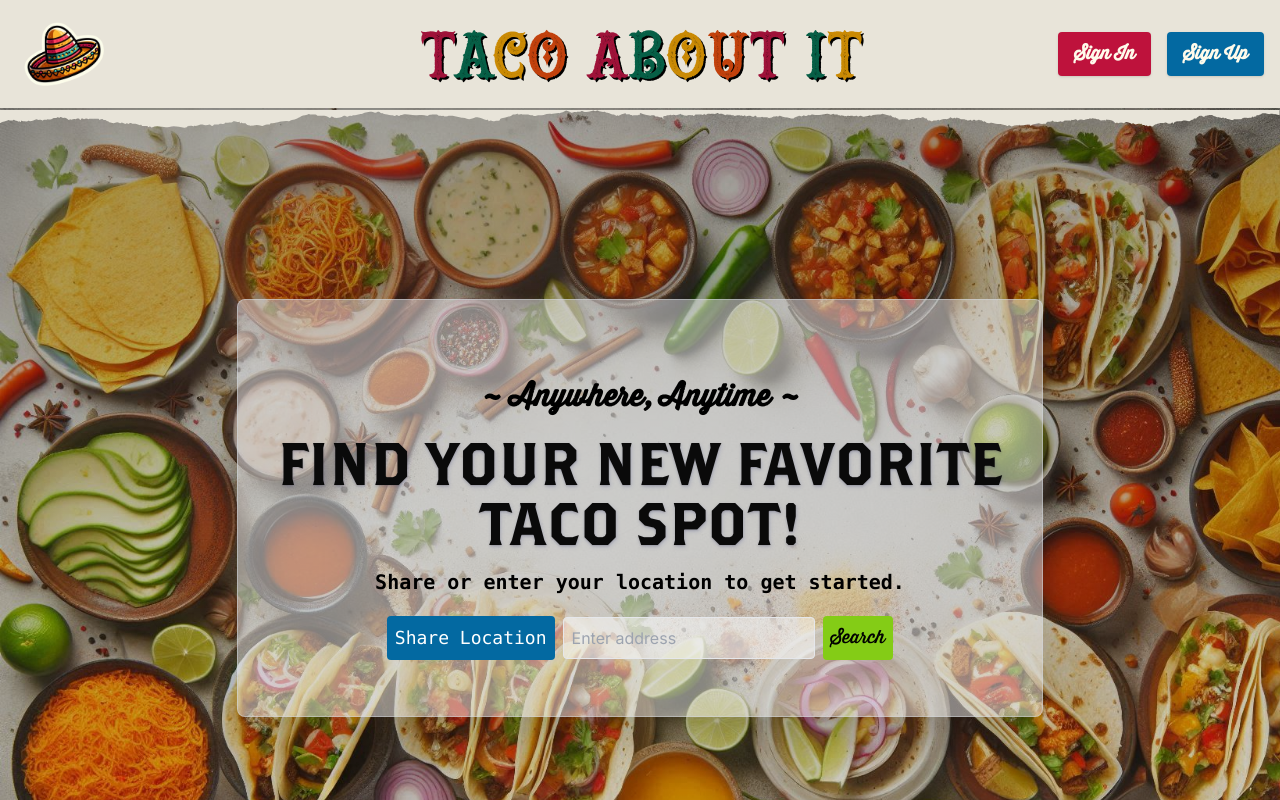
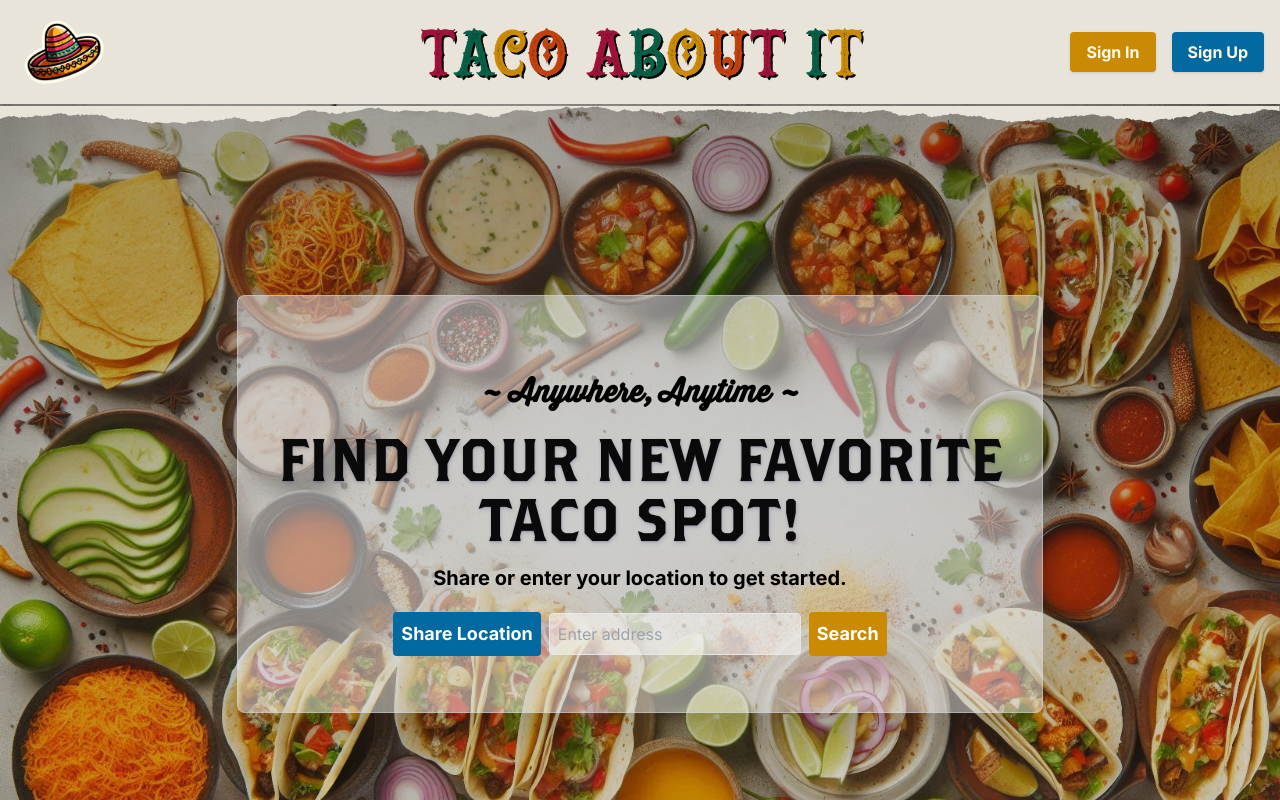
Before and after one commit to elsong86/taco-about-it, a Next.js app in the folder frontend/: page / in a window 1280 px wide. Shown: the top 800 px of the page. Built offline with nearby package versions, Linux system fonts and the light colour scheme.

Commit message:
base styling done for all buttons

```diff
--- a/frontend/src/app/components/Header.tsx
+++ b/frontend/src/app/components/Header.tsx
@@ -40,7 +40,7 @@ const Header: React.FC<HeaderProps> = ({
       <div className="flex items-center w-full md:w-auto">
         <button
           onClick={handleLocationShare}
-          className="mb-2 rounded bg-sky-700 p-2 text-white md:mb-0 md:mr-2 font-mono text-lg hover:bg-white hover:bg-opacity-50 hover:text-sky-700 hover:shadow-lg"
+          className="mb-2 rounded bg-sky-700 p-2 text-white md:mb-0 md:mr-2 font-bold text-lg hover:bg-white hover:bg-opacity-50 hover:text-sky-700 hover:shadow-lg"
         >
           Share Location
         </button>
@@ -53,7 +53,7 @@ const Header: React.FC<HeaderProps> = ({
             required
             className="mr-2 rounded border bg-opacity-50 bg-white text-neutral-900 p-2"
           />
-          <button type="submit" className="rounded bg-lime-500 p-2 text-black font-thirsty text-lg  hover:bg-white hover:bg-opacity-50">
+          <button type="submit" className="rounded bg-yellow-600 p-2 text-white hover:text-black text-lg font-bold hover:bg-white hover:bg-opacity-50">
             Search
           </button>
         </form>
--- a/frontend/src/app/components/LandingHeader.tsx
+++ b/frontend/src/app/components/LandingHeader.tsx
@@ -38,13 +38,13 @@ const MainHead: React.FC = () => {
       <div className="flex space-x-4 ml-auto p-4">
         <Link
           href="/signin"
-          className="inline-block px-4 py-2 text-amber-50 bg-rose-700 hover:bg-red-800 hover:shadow-lg font-bold font-thirsty text-lg rounded shadow"
+          className="inline-block px-4 py-2 text-amber-50 bg-yellow-600 hover:bg-white hover:bg-opacity-50 hover:shadow-lg hover:text-yellow-600 font-bold text-md rounded shadow"
         >
           Sign In
         </Link>
         <Link
           href="/signup"
-          className="inline-block px-4 py-2 text-amber-50 bg-sky-700 hover:bg-red-800 hover:shadow-lg font-bold font-thirsty text-lg rounded shadow"
+          className="inline-block px-4 py-2 text-amber-50 bg-sky-700 hover:bg-white hover:bg-opacity-50 hover:text-sky-700 hover:shadow-lg font-bold  text-md rounded shadow"
         >
           Sign Up
         </Link>
--- a/frontend/src/app/page.tsx
+++ b/frontend/src/app/page.tsx
@@ -49,7 +49,7 @@ const HomePage: React.FC = () => {
               </p>
 
           <h1 className=" text-6xl font-brothers text-shadow-md py-4 text-neutral-950" >FIND YOUR NEW FAVORITE <br />TACO SPOT!</h1>
-          <p className='font-mono font-bold text-xl pb-5'>
+          <p className='font-bold text-xl pb-5'>
                 Share or enter your location to get started.
               </p>
           <Header
```
